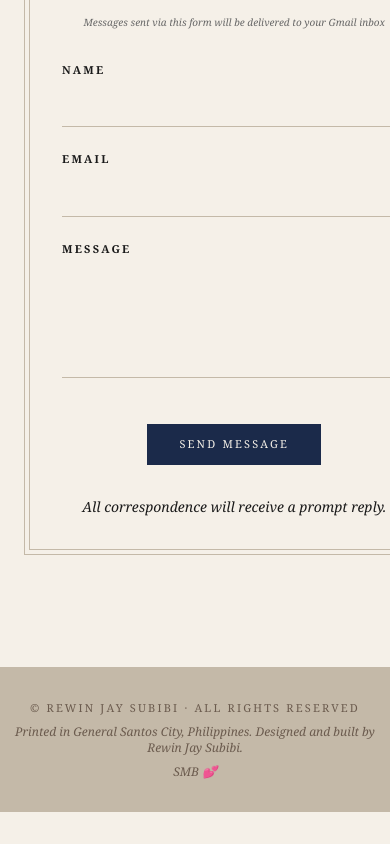
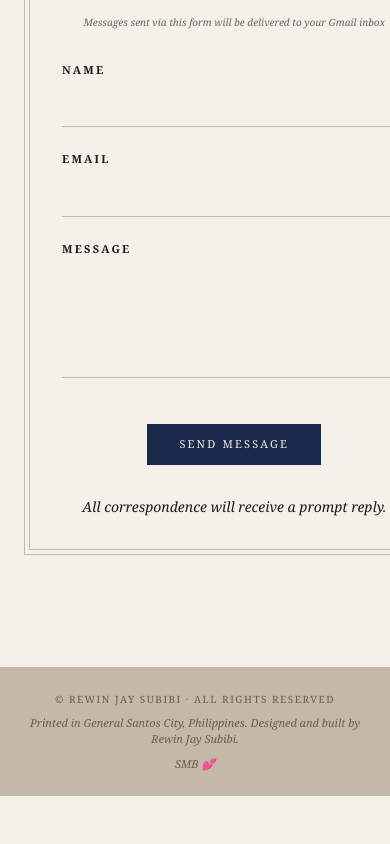
Before and after one commit to rewinjaysubibi/SMBport, a Next.js app: page / in a window 390 px wide. Shown: the part 4391-5235 px from the top of the page. Built offline with nearby package versions, Linux system fonts and the light colour scheme.

Commit message:
responsive footer

```diff
--- a/components/Navigation/Footer.tsx
+++ b/components/Navigation/Footer.tsx
@@ -2,16 +2,18 @@ import React from "react"
 
 export function Footer() {
   return (
-    <footer className="mt-8 mb-8 border-t border-[#C4B9A8] bg-[#C4B9A8] py-8">
-      <div className="space-y-2 text-center">
-        <p className="text-[11px] tracking-[0.2em] text-[#6B5B4E] uppercase">
+    <footer className="mt-8 mb-8 border-t border-[#C4B9A8] bg-[#C4B9A8] py-6 md:py-8">
+      <div className="mx-auto max-w-5xl space-y-2 px-4 text-center sm:px-6 lg:px-8">
+        <p className="text-[10px] tracking-[0.15em] text-[#6B5B4E] uppercase sm:text-[11px] sm:tracking-[0.2em]">
           © REWIN JAY SUBIBI · ALL RIGHTS RESERVED
         </p>
-        <p className="font-georgia text-xs text-[#6B5B4E] italic">
+        <p className="font-georgia text-[11px] text-[#6B5B4E] italic sm:text-xs">
           Printed in General Santos City, Philippines. Designed and built by
           Rewin Jay Subibi.
         </p>
-        <p className="font-georgia text-xs text-[#6B5B4E] italic">SMB 💕</p>
+        <p className="font-georgia text-[11px] text-[#6B5B4E] italic sm:text-xs">
+          SMB 💕
+        </p>
       </div>
     </footer>
   )
```
